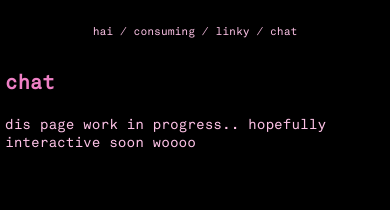
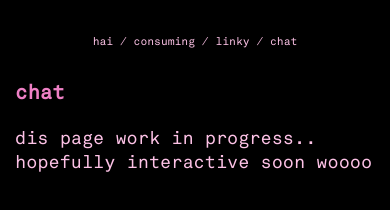
Before and after one commit to awhmaisy/haiwrld, a plain HTML site: page chat.html in a window 390 px wide. Drawn offline with nearby package versions, Linux system fonts and the light colour scheme.

Commit message:
sizey ^_^

```diff
--- a/global.css
+++ b/global.css
@@ -123,20 +123,20 @@ body {
 
 @media (max-width: 768px) {
 body {
-    padding: 10px;
-    font-size: 20px; /* Adjust font size for better readability */
+    padding: 20px;
+    font-size: 18px; /* Adjust font size for better readability */
 }
 
 h1 {
-    font-size: 25px; /* Adjust heading size */
+    font-size: 20px; /* Adjust heading size */
 }
 
 p, li, .article, .inlinelinky, .scrolling-bar, .scrolling-text {
-    font-size: 20x; /* Adjust other text sizes */
+    font-size: 18px; /* Adjust other text sizes */
 }
 
 .container {
-    padding: 10px;
+    padding: 20px;
 }
 
 button {
@@ -146,7 +146,7 @@ button {
 
 @media (max-width: 576px) {
 body {
-    padding: 5px;
+    padding: 15px;
     font-size: 20px; /* Increase font size for better readability */
 }
 
@@ -155,7 +155,7 @@ h1 {
 }
 
 p, li, .article, .inlinelinky, .scrolling-bar, .scrolling-text {
-    font-size: 14px; /* Adjust other text sizes */
+    font-size: 18px; /* Adjust other text sizes */
 }
 
 .container {
```
